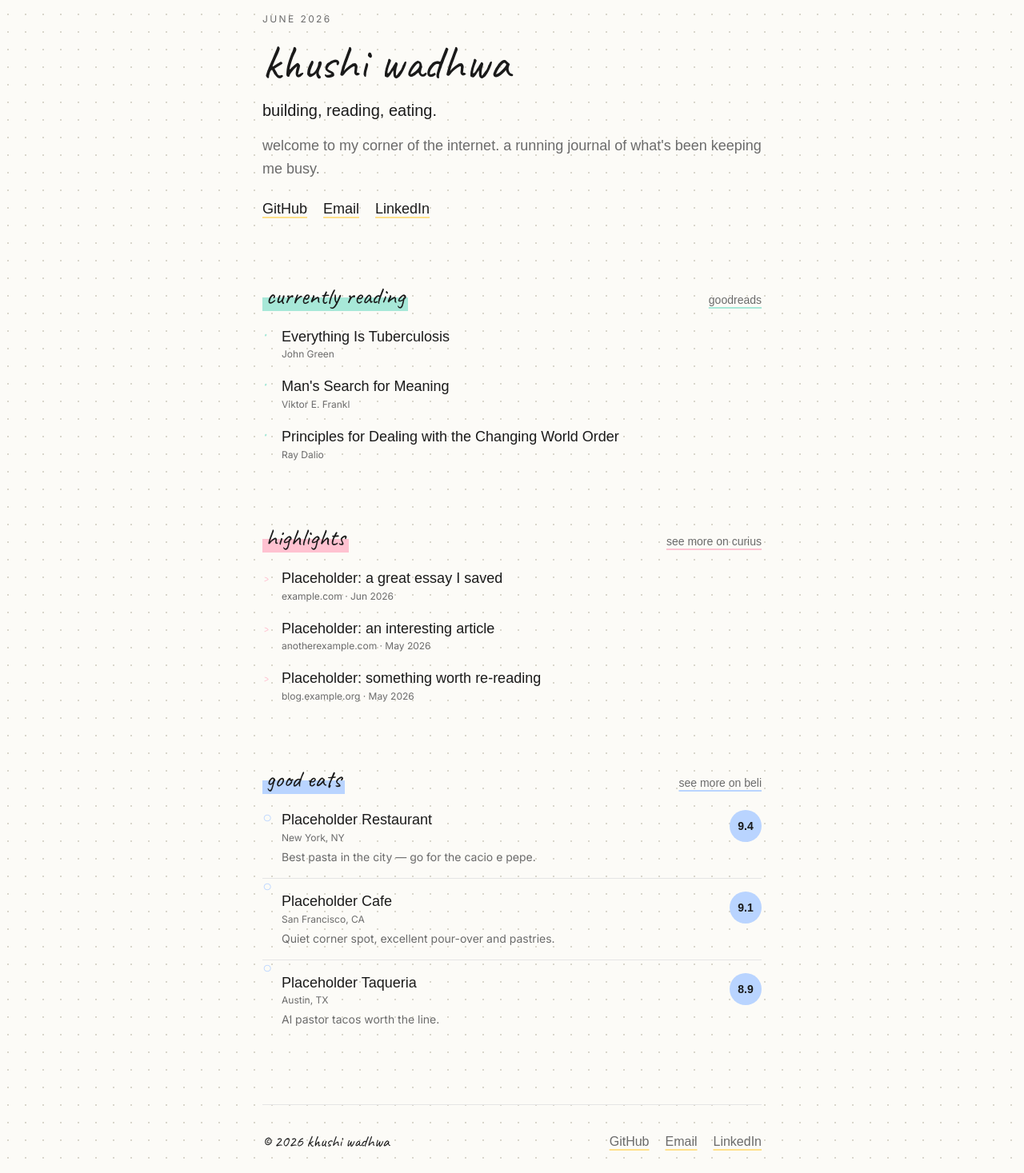
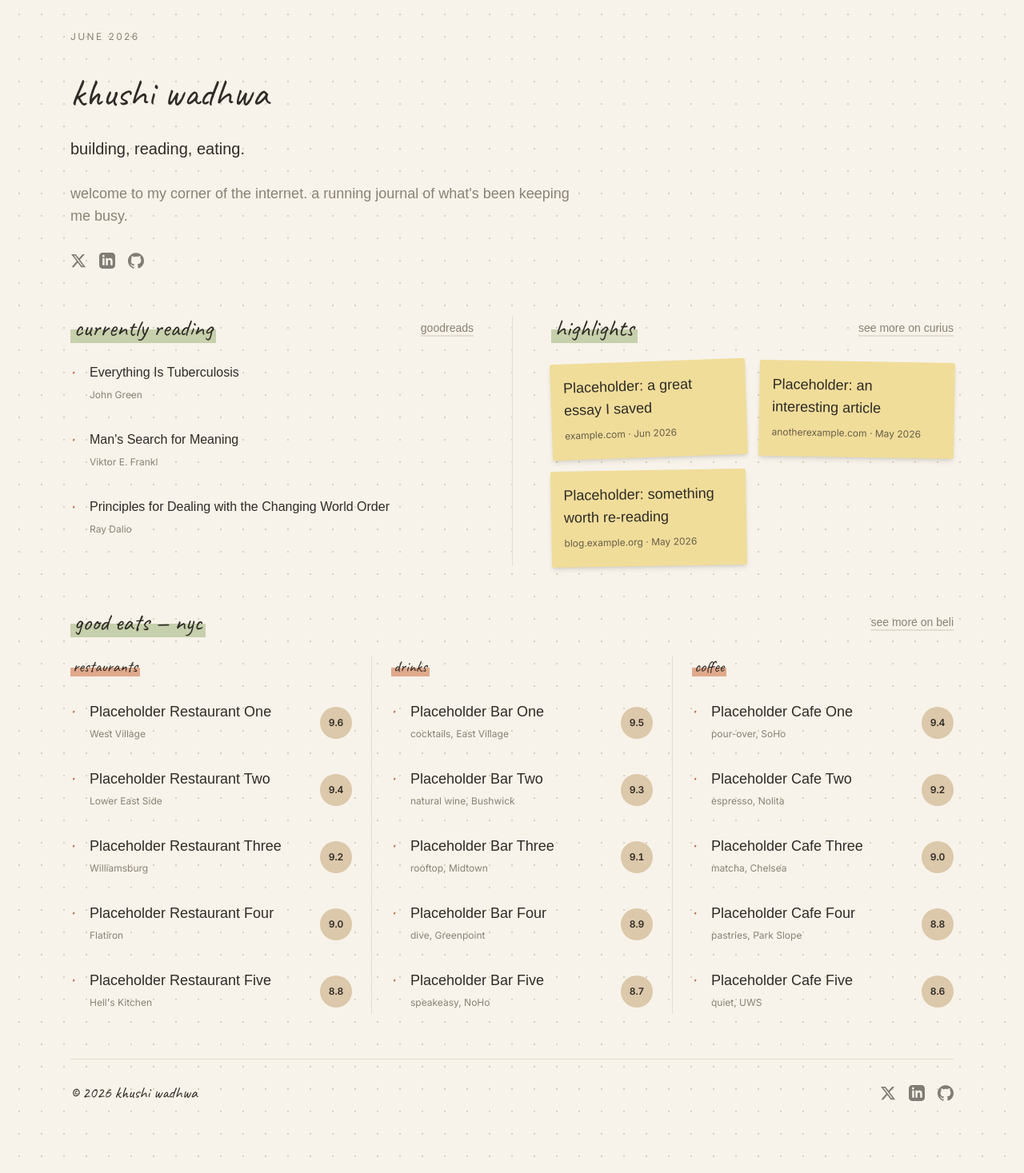
Before and after one commit to khushi02/personal-site, a Next.js app: page / in a window 1280 px wide. Shown: the part 80-1547 px from the top of the page at 80% size. Built offline with nearby package versions, Linux system fonts and the light colour scheme; no server answers; a web font is replaced by a local one.

Commit message:
restyle: earth tones, social icons, line-aligned grid, beli categories

```diff
--- a/app/globals.css
+++ b/app/globals.css
@@ -4,7 +4,8 @@
 
 :root {
   color-scheme: light;
-  --dot: #d9d6cb; /* dot-grid color on paper */
+  --dot: #d8cfbd; /* warm taupe dot-grid color */
+  --row: 1.75rem; /* baseline unit — text + dot grid share this rhythm (28px) */
 }
 
 html {
@@ -13,44 +14,57 @@ html {
 
 body {
   @apply bg-paper text-ink antialiased;
-  /* Continuous bullet-journal dot grid behind everything. */
+  /* Text sits "in the lines": body line-height == dot-grid row height, so each
+     line of text occupies one band between dot rows. Keep vertical metrics in
+     multiples of --row (leading-7, py-14, etc.) so lines stay on the grid. */
+  line-height: var(--row);
   background-image: radial-gradient(circle, var(--dot) 1px, transparent 1px);
-  background-size: 22px 22px;
-  background-position: -1px -1px;
+  background-size: var(--row) var(--row);
+  background-position: center top;
 }
 
 @layer components {
-  /* Highlighter swipe behind text. Accent color set per-use via --marker. */
+  /* Highlighter swipe behind text. Highlight color set via --marker
+     (sage by default for section headers). */
   .marker {
     background-image: linear-gradient(
       to top,
-      var(--marker, theme(colors.marker.yellow)) 0,
-      var(--marker, theme(colors.marker.yellow)) 45%,
+      var(--marker, #c6d0ac) 0,
+      var(--marker, #c6d0ac) 45%,
       transparent 45%,
       transparent 100%
     );
     background-repeat: no-repeat;
-    /* Sit slightly wider than the text for a hand-swiped look. */
     padding: 0 0.15em;
     box-decoration-break: clone;
     -webkit-box-decoration-break: clone;
   }
 
-  /* Colored leading marker for rapid-log list items. */
+  /* Colored leading marker, vertically centered in the first text row so the
+     bullet lands "in the middle of the line". Terracotta by default. */
   .bujo-bullet {
     @apply relative pl-6;
   }
   .bujo-bullet::before {
     content: "•";
-    @apply absolute left-0 top-0 font-display text-xl leading-none;
-    color: var(--marker, theme(colors.marker.yellow));
+    @apply absolute left-0 top-0 flex items-center font-display;
+    height: var(--row);
+    font-size: 1.25rem;
+    line-height: 1;
+    color: var(--bullet, #c1714f);
   }
   .bujo-bullet--arrow::before {
     content: ">";
-    @apply text-base;
+    font-size: 1rem;
   }
   .bujo-bullet--circle::before {
     content: "○";
+  }
+
+  /* Sticky-note card for highlights. */
+  .postit {
+    @apply rounded-sm p-4 shadow-md;
+    background-color: var(--note, #f0dd9a);
   }
 
   /* Hand-drawn underline for links. */
@@ -59,6 +73,6 @@ body {
     text-decoration-color: var(--marker, theme(colors.line));
   }
   .link:hover {
-    text-decoration-color: theme(colors.ink);
+    text-decoration-color: theme(colors.terracotta.DEFAULT);
   }
 }
--- a/app/page.tsx
+++ b/app/page.tsx
@@ -1,49 +1,39 @@
 import BookList from "@/components/BookList";
 import Highlights from "@/components/Highlights";
 import Eats from "@/components/Eats";
+import SocialLinks from "@/components/Social";
 import { getCurrentlyReading } from "@/lib/goodreads";
 
 // Re-fetch Goodreads data at most once a month (ISR).
 export const revalidate = 2592000; // 30 days
 
-const SOCIALS = {
-  github: "https://github.com/khushi02",
-  email: "mailto:k9wadhwa@gmail.com",
-  linkedin: "https://linkedin.com/in/khushi-wadhwa",
-};
-
-// Marker accent per section (maps to tailwind colors.marker.*).
-const MARKERS = {
-  reading: "#a7e8d8", // teal
-  highlights: "#ffc2d1", // pink
-  eats: "#b9d4ff", // blue
-  header: "#ffe08a", // yellow
-};
-
-function Section({
+function SectionTitle({
   title,
-  accent,
-  children,
   action,
 }: {
   title: string;
-  accent: string;
-  children: React.ReactNode;
   action?: React.ReactNode;
 }) {
   return (
-    <section
-      className="flex flex-col gap-6"
-      style={{ ["--marker" as string]: accent }}
-    >
-      <div className="flex items-baseline justify-between gap-4">
-        <h2 className="font-display text-3xl leading-none">
+    <div className="flex h-7 items-center justify-between gap-4">
+      <h2 className="font-display text-3xl leading-7">
         <span className="marker">{title}</span>
       </h2>
       {action}
     </div>
-      {children}
-    </section>
+  );
+}
+
+function MoreLink({ href, label }: { href: string; label: string }) {
+  return (
+    <a
+      href={href}
+      target="_blank"
+      rel="noreferrer"
+      className="link text-sm leading-7 text-muted"
+    >
+      {label}
+    </a>
   );
 }
 
@@ -51,131 +41,76 @@ export default async function Home() {
   const books = await getCurrentlyReading();
 
   return (
-    <main className="mx-auto max-w-content px-6 py-16 sm:py-24">
-      <div className="flex flex-col gap-16 sm:gap-20">
+    <main className="mx-auto max-w-2xl px-6 py-14 sm:py-28 lg:max-w-6xl">
+      <div className="flex flex-col gap-14">
         {/* Header / Intro */}
-        <header
-          className="flex flex-col gap-4"
-          style={{ ["--marker" as string]: MARKERS.header }}
-        >
-          <p className="font-sans text-xs uppercase tracking-[0.2em] text-muted">
+        <header className="flex flex-col gap-7">
+          <p className="font-sans text-xs uppercase leading-7 tracking-[0.2em] text-muted">
             {new Date().toLocaleDateString("en-US", {
               month: "long",
               year: "numeric",
             })}
           </p>
-          <h1 className="font-display text-6xl leading-none">khushi wadhwa</h1>
-          <p className="text-xl text-ink">building, reading, eating.</p>
-          <p className="max-w-prose text-lg leading-relaxed text-muted">
+          <h1 className="font-display text-5xl leading-[3.5rem]">
+            khushi wadhwa
+          </h1>
+          <p className="text-xl leading-7 text-ink">building, reading, eating.</p>
+          <p className="max-w-prose text-lg leading-7 text-muted">
             welcome to my corner of the internet. a running journal of what&apos;s
             been keeping me busy.
           </p>
-          <nav className="flex flex-wrap gap-x-5 gap-y-2 pt-1 text-lg">
-            <a
-              href={SOCIALS.github}
-              target="_blank"
-              rel="noreferrer"
-              className="link"
-            >
-              GitHub
-            </a>
-            <a href={SOCIALS.email} className="link">
-              Email
-            </a>
-            <a
-              href={SOCIALS.linkedin}
-              target="_blank"
-              rel="noreferrer"
-              className="link"
-            >
-              LinkedIn
-            </a>
-          </nav>
+          <SocialLinks />
         </header>
 
-        {/* Currently Reading */}
-        <Section
+        {/* Top spread: Currently Reading (left page) + Highlights (right page) */}
+        <div className="grid grid-cols-1 gap-14 lg:grid-cols-2 lg:gap-0">
+          <section className="flex flex-col gap-7 lg:pr-12">
+            <SectionTitle
               title="currently reading"
-          accent={MARKERS.reading}
               action={
-            <a
+                <MoreLink
                   href="https://www.goodreads.com/user/show/169322661-khushi"
-              target="_blank"
-              rel="noreferrer"
-              className="link text-sm text-muted"
-            >
-              goodreads
-            </a>
+                  label="goodreads"
+                />
               }
-        >
+            />
             <BookList books={books} />
-        </Section>
+          </section>
 
-        {/* Highlights */}
-        <Section
+          <section className="flex flex-col gap-7 lg:border-l lg:border-line lg:pl-12">
+            <SectionTitle
               title="highlights"
-          accent={MARKERS.highlights}
               action={
-            <a
+                <MoreLink
                   href="https://curius.app/khushi-wadhwa"
-              target="_blank"
-              rel="noreferrer"
-              className="link text-sm text-muted"
-            >
-              see more on curius
-            </a>
+                  label="see more on curius"
+                />
               }
-        >
+            />
             <Highlights />
-        </Section>
+          </section>
+        </div>
 
-        {/* Good Eats */}
-        <Section
-          title="good eats"
-          accent={MARKERS.eats}
+        {/* Good Eats — three NYC columns, full width */}
+        <section className="flex flex-col gap-7">
+          <SectionTitle
+            title="good eats — nyc"
             action={
-            <a
+              <MoreLink
                 href="https://beliapp.co/app/khushi02"
-              target="_blank"
-              rel="noreferrer"
-              className="link text-sm text-muted"
-            >
-              see more on beli
-            </a>
+                label="see more on beli"
+              />
             }
-        >
+          />
           <Eats />
-        </Section>
+        </section>
 
         {/* Footer */}
-        <footer className="flex flex-col gap-3 border-t border-line pt-8 text-base text-muted sm:flex-row sm:items-center sm:justify-between">
+        <footer className="flex flex-col gap-4 border-t border-line pt-7 text-base leading-7 text-muted sm:flex-row sm:items-center sm:justify-between">
           <span className="font-display text-xl text-ink">
             © {new Date().getFullYear()} khushi wadhwa
           </span>
-          <nav
-            className="flex gap-x-5"
-            style={{ ["--marker" as string]: MARKERS.header }}
-          >
-            <a
-              href={SOCIALS.github}
-              target="_blank"
-              rel="noreferrer"
-              className="link text-muted"
-            >
-              GitHub
-            </a>
-            <a href={SOCIALS.email} className="link text-muted">
-              Email
-            </a>
-            <a
-              href={SOCIALS.linkedin}
-              target="_blank"
-              rel="noreferrer"
-              className="link text-muted"
-            >
-              LinkedIn
-            </a>
-          </nav>
+          <SocialLinks />
         </footer>
       </div>
     </main>
--- a/components/BookList.tsx
+++ b/components/BookList.tsx
@@ -6,22 +6,21 @@ export default function BookList({ books }: { books: Book[] }) {
   }
 
   return (
-    <ul className="flex flex-col gap-5">
+    <ul className="flex flex-col gap-7">
       {books.map((book) => (
-        <li
-          key={book.title}
-          className="bujo-bullet flex flex-col gap-0.5"
-        >
+        <li key={book.title} className="bujo-bullet flex flex-col">
           <a
             href={book.link}
             target="_blank"
             rel="noreferrer"
-            className="text-lg leading-snug hover:underline hover:underline-offset-4"
+            className="text-base leading-7 hover:underline hover:underline-offset-4"
           >
             {book.title}
           </a>
           {book.author && (
-            <p className="font-sans text-xs text-muted">{book.author}</p>
+            <p className="font-sans text-xs leading-7 text-muted">
+              {book.author}
+            </p>
           )}
         </li>
       ))}
--- a/components/Eats.tsx
+++ b/components/Eats.tsx
@@ -1,41 +1,67 @@
-import eats from "@/data/eats.json";
+import eatsData from "@/data/eats.json";
 
-type Eat = {
+type Spot = {
   name: string;
-  city: string;
   rating: number;
-  note: string;
+  note?: string;
 };
 
-export default function Eats() {
-  const items = (eats as Eat[]).slice(0, 10);
+type EatsData = {
+  restaurants: Spot[];
+  drinks: Spot[];
+  coffee: Spot[];
+};
 
+const data = eatsData as EatsData;
+
+const CATEGORIES: { key: keyof EatsData; label: string }[] = [
+  { key: "restaurants", label: "restaurants" },
+  { key: "drinks", label: "drinks" },
+  { key: "coffee", label: "coffee" },
+];
+
+function Column({ label, spots }: { label: string; spots: Spot[] }) {
   return (
-    <ul className="flex flex-col divide-y divide-line">
-      {items.map((item) => (
+    <div className="flex flex-col gap-7">
+      {/* Subheader — terracotta */}
+      <h3
+        className="font-display text-xl leading-7"
+        style={{ ["--marker" as string]: "#e0a98c" }}
+      >
+        <span className="marker">{label}</span>
+      </h3>
+      <ul className="flex flex-col gap-7">
+        {spots.slice(0, 5).map((spot) => (
           <li
-          key={item.name + item.city}
-          className="bujo-bullet bujo-bullet--circle flex items-start justify-between gap-4 py-4 first:pt-0"
+            key={spot.name}
+            className="bujo-bullet flex items-center justify-between gap-3"
           >
-          <div className="flex flex-col gap-0.5">
-            <span className="text-lg leading-snug">{item.name}</span>
-            {item.city && (
-              <span className="font-sans text-xs text-muted">{item.city}</span>
-            )}
-            {item.note && (
-              <span className="mt-1 font-sans text-sm text-muted">
-                {item.note}
+            <span className="flex flex-col">
+              <span className="text-lg leading-7">{spot.name}</span>
+              {spot.note && (
+                <span className="font-sans text-xs leading-7 text-muted">
+                  {spot.note}
                 </span>
               )}
-          </div>
-          <span
-            className="flex h-10 w-10 shrink-0 items-center justify-center rounded-full text-sm font-semibold tabular-nums text-ink"
-            style={{ backgroundColor: "var(--marker)" }}
-          >
-            {item.rating.toFixed(1)}
+            </span>
+            <span className="flex h-10 w-10 shrink-0 items-center justify-center rounded-full bg-clay-light font-sans text-xs font-semibold tabular-nums text-ink">
+              {spot.rating.toFixed(1)}
             </span>
           </li>
         ))}
       </ul>
+    </div>
   );
 }
+
+export default function Eats() {
+  return (
+    <div className="grid grid-cols-1 gap-7 sm:grid-cols-3 sm:gap-6 sm:divide-x sm:divide-line">
+      {CATEGORIES.map((c, i) => (
+        <div key={c.key} className={i > 0 ? "sm:pl-6" : ""}>
+          <Column label={c.label} spots={data[c.key]} />
+        </div>
+      ))}
+    </div>
+  );
+}
--- a/components/Highlights.tsx
+++ b/components/Highlights.tsx
@@ -6,6 +6,9 @@ type Highlight = {
   source: string;
   date: string;
 };
+
+// Slight tilts for a pinned-up look (all notes share one earthy yellow).
+const TILTS = ["-rotate-2", "rotate-1", "-rotate-1", "rotate-2", "rotate-1"];
 
 function formatDate(date: string): string {
   if (!date) return "";
@@ -21,21 +24,21 @@ export default function Highlights() {
   const items = (highlights as Highlight[]).slice(0, 5);
 
   return (
-    <ul className="flex flex-col gap-5">
-      {items.map((item) => (
+    <ul className="grid grid-cols-1 gap-4 sm:grid-cols-2">
+      {items.map((item, i) => (
         <li
           key={item.url + item.title}
-          className="bujo-bullet bujo-bullet--arrow flex flex-col gap-0.5"
+          className={`postit ${TILTS[i % TILTS.length]} transition-transform hover:rotate-0`}
         >
           <a
             href={item.url}
             target="_blank"
             rel="noreferrer"
-            className="text-lg leading-snug hover:underline hover:underline-offset-4"
+            className="block text-lg leading-7 hover:underline hover:underline-offset-4"
           >
             {item.title}
           </a>
-          <p className="font-sans text-xs text-muted">
+          <p className="mt-1 font-sans text-xs leading-7 text-ink/70">
             {[item.source, formatDate(item.date)].filter(Boolean).join(" · ")}
           </p>
         </li>
--- /dev/null
+++ b/components/Social.tsx
@@ -0,0 +1,45 @@
+type SocialLink = { name: string; href: string; path: string };
+
+// NOTE: update the Twitter/X handle if needed — guessed from other handles.
+const LINKS: SocialLink[] = [
+  {
+    name: "Twitter",
+    href: "https://x.com/khushii_w",
+    path: "M18.244 2.25h3.308l-7.227 8.26 8.502 11.24h-6.66l-5.214-6.817L4.99 21.75H1.68l7.73-8.835L1.254 2.25H8.08l4.713 6.231zm-1.161 17.52h1.833L7.084 4.126H5.117z",
+  },
+  {
+    name: "LinkedIn",
+    href: "https://linkedin.com/in/khushi-wadhwa",
+    path: "M19 0h-14c-2.761 0-5 2.239-5 5v14c0 2.761 2.239 5 5 5h14c2.762 0 5-2.239 5-5v-14c0-2.761-2.238-5-5-5zm-11 19h-3v-11h3v11zm-1.5-12.268c-.966 0-1.75-.79-1.75-1.764s.784-1.764 1.75-1.764 1.75.79 1.75 1.764-.783 1.764-1.75 1.764zm13.5 12.268h-3v-5.604c0-3.368-4-3.113-4 0v5.604h-3v-11h3v1.765c1.396-2.586 7-2.777 7 2.476v6.759z",
+  },
+  {
+    name: "GitHub",
+    href: "https://github.com/khushi02",
+    path: "M12 .297c-6.63 0-12 5.373-12 12 0 5.303 3.438 9.8 8.205 11.385.6.113.82-.258.82-.577 0-.285-.01-1.04-.015-2.04-3.338.724-4.042-1.61-4.042-1.61-.546-1.387-1.333-1.756-1.333-1.756-1.089-.745.083-.729.083-.729 1.205.084 1.839 1.237 1.839 1.237 1.07 1.834 2.807 1.304 3.492.997.107-.775.418-1.305.762-1.605-2.665-.305-5.467-1.334-5.467-5.931 0-1.311.469-2.381 1.236-3.221-.124-.303-.535-1.524.117-3.176 0 0 1.008-.322 3.301 1.23A11.509 11.509 0 0112 5.803c1.02.005 2.047.138 3.006.404 2.291-1.552 3.297-1.23 3.297-1.23.653 1.653.242 2.874.118 3.176.77.84 1.235 1.911 1.235 3.221 0 4.609-2.807 5.624-5.479 5.921.43.372.823 1.102.823 2.222 0 1.606-.014 2.898-.014 3.293 0 .322.216.694.825.576C20.565 22.092 24 17.592 24 12.297c0-6.627-5.373-12-12-12",
+  },
+];
+
+export default function SocialLinks({ className = "" }: { className?: string }) {
+  return (
+    <nav className={`flex h-7 items-center gap-4 ${className}`}>
+      {LINKS.map((l) => (
+        <a
+          key={l.name}
+          href={l.href}
+          target="_blank"
+          rel="noreferrer"
+          aria-label={l.name}
+          className="text-ink/60 transition-colors hover:text-terracotta"
+        >
+          <svg
+            viewBox="0 0 24 24"
+            aria-hidden="true"
+            className="h-5 w-5 fill-current"
+          >
+            <path d={l.path} />
+          </svg>
+        </a>
+      ))}
+    </nav>
+  );
+}
--- a/data/eats.json
+++ b/data/eats.json
@@ -1,20 +1,23 @@
-[
-  {
-    "name": "Placeholder Restaurant",
-    "city": "New York, NY",
-    "rating": 9.4,
-    "note": "Best pasta in the city — go for the cacio e pepe."
-  },
-  {
-    "name": "Placeholder Cafe",
-    "city": "San Francisco, CA",
-    "rating": 9.1,
-    "note": "Quiet corner spot, excellent pour-over and pastries."
-  },
-  {
-    "name": "Placeholder Taqueria",
-    "city": "Austin, TX",
-    "rating": 8.9,
-    "note": "Al pastor tacos worth the line."
-  }
-]
+{
+  "restaurants": [
+    { "name": "Placeholder Restaurant One", "rating": 9.6, "note": "West Village" },
+    { "name": "Placeholder Restaurant Two", "rating": 9.4, "note": "Lower East Side" },
+    { "name": "Placeholder Restaurant Three", "rating": 9.2, "note": "Williamsburg" },
+    { "name": "Placeholder Restaurant Four", "rating": 9.0, "note": "Flatiron" },
+    { "name": "Placeholder Restaurant Five", "rating": 8.8, "note": "Hell's Kitchen" }
+  ],
+  "drinks": [
+    { "name": "Placeholder Bar One", "rating": 9.5, "note": "cocktails, East Village" },
+    { "name": "Placeholder Bar Two", "rating": 9.3, "note": "natural wine, Bushwick" },
+    { "name": "Placeholder Bar Three", "rating": 9.1, "note": "rooftop, Midtown" },
+    { "name": "Placeholder Bar Four", "rating": 8.9, "note": "dive, Greenpoint" },
+    { "name": "Placeholder Bar Five", "rating": 8.7, "note": "speakeasy, NoHo" }
+  ],
+  "coffee": [
+    { "name": "Placeholder Cafe One", "rating": 9.4, "note": "pour-over, SoHo" },
+    { "name": "Placeholder Cafe Two", "rating": 9.2, "note": "espresso, Nolita" },
+    { "name": "Placeholder Cafe Three", "rating": 9.0, "note": "matcha, Chelsea" },
+    { "name": "Placeholder Cafe Four", "rating": 8.8, "note": "pastries, Park Slope" },
+    { "name": "Placeholder Cafe Five", "rating": 8.6, "note": "quiet, UWS" }
+  ]
+}
--- a/tailwind.config.ts
+++ b/tailwind.config.ts
@@ -16,17 +16,15 @@ const config: Config = {
         content: "42rem",
       },
       colors: {
-        ink: "#1a1a1a",
-        muted: "#6b6b6b",
-        line: "#e5e5e5",
-        paper: "#fcfbf7",
-        // Highlighter / marker accents — one per section.
-        marker: {
-          yellow: "#ffe08a",
-          teal: "#a7e8d8",
-          pink: "#ffc2d1",
-          blue: "#b9d4ff",
-        },
+        ink: "#2f2b26",
+        muted: "#8a8276",
+        line: "#e4ddd0",
+        paper: "#f7f3ea",
+        // Earth-tone accents.
+        sage: { light: "#c6d0ac", DEFAULT: "#9caa7c" }, // section headers
+        terracotta: { light: "#e0a98c", DEFAULT: "#c1714f" }, // subheaders + bullets
+        clay: { light: "#dcc8aa", DEFAULT: "#b89a78" }, // complementary brown
+        postit: "#f0dd9a", // sticky-note yellow
       },
     },
   },
```
Lines whose indentation alone changed are shown as unchanged.
